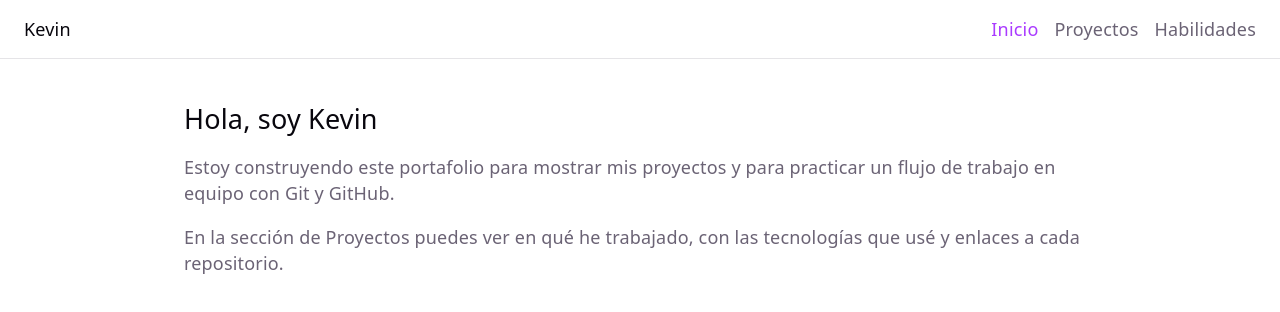
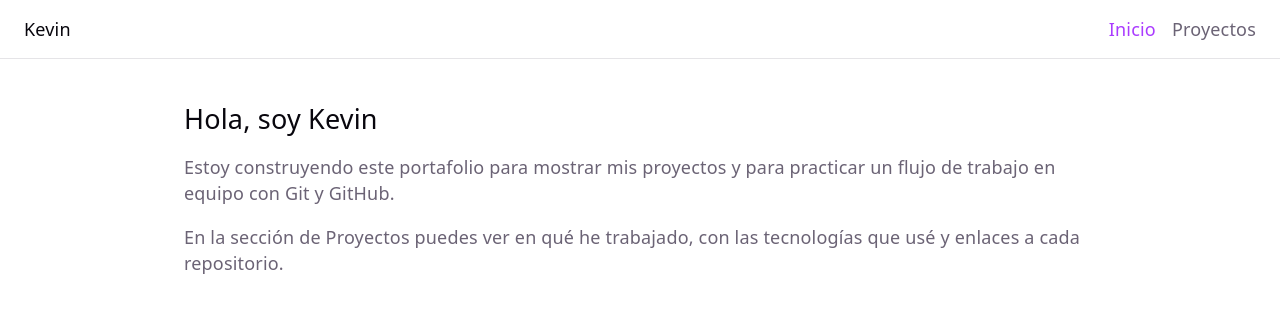
Before and after one commit to kevinandrep/portafolio-react, a React (Vite) app: page / in a window 1280 px wide. Shown: the top 312 px of the page. Built offline with nearby package versions, Linux system fonts and the light colour scheme.

Commit message:
Revert "feat: pod de habilidades agrupadas por categoría (#9)" (#11)
This reverts commit c5c4ee8df916a1314e64ed6ac36d13cc389277bf.

```diff
--- a/src/common/layout/layout.tsx
+++ b/src/common/layout/layout.tsx
@@ -16,9 +16,6 @@ export const Layout = () => (
         <NavLink to={appRoutes.projects} className={linkClassName}>
           Proyectos
         </NavLink>
-        <NavLink to={appRoutes.skills} className={linkClassName}>
-          Habilidades
-        </NavLink>
       </nav>
     </header>
     <main className={classes.main}>
--- a/src/core/router/router.tsx
+++ b/src/core/router/router.tsx
@@ -1,6 +1,6 @@
 import { createBrowserRouter } from "react-router";
 import { Layout } from "../../common/layout";
-import { HomeScene, ProjectsScene, SkillsScene } from "../../scenes";
+import { HomeScene, ProjectsScene } from "../../scenes";
 import { appRoutes } from "./routes";
 
 export const router = createBrowserRouter([
@@ -15,10 +15,6 @@ export const router = createBrowserRouter([
         path: appRoutes.projects,
         element: <ProjectsScene />,
       },
-      {
-        path: appRoutes.skills,
-        element: <SkillsScene />,
-      },
     ],
   },
 ]);
--- a/src/core/router/routes.ts
+++ b/src/core/router/routes.ts
@@ -1,5 +1,4 @@
 export const appRoutes = {
   home: "/",
   projects: "/proyectos",
-  skills: "/habilidades",
 };
--- a/src/scenes/index.ts
+++ b/src/scenes/index.ts
@@ -1,3 +1,2 @@
 export * from "./home.scene";
 export * from "./projects.scene";
-export * from "./skills.scene";
--- a/src/scenes/skills.scene.tsx
+++ /dev/null
@@ -1,8 +0,0 @@
-import { SkillsContainer } from "../pods/skills";
-
-export const SkillsScene = () => (
-  <section>
-    <h1>Habilidades</h1>
-    <SkillsContainer />
-  </section>
-);
```
